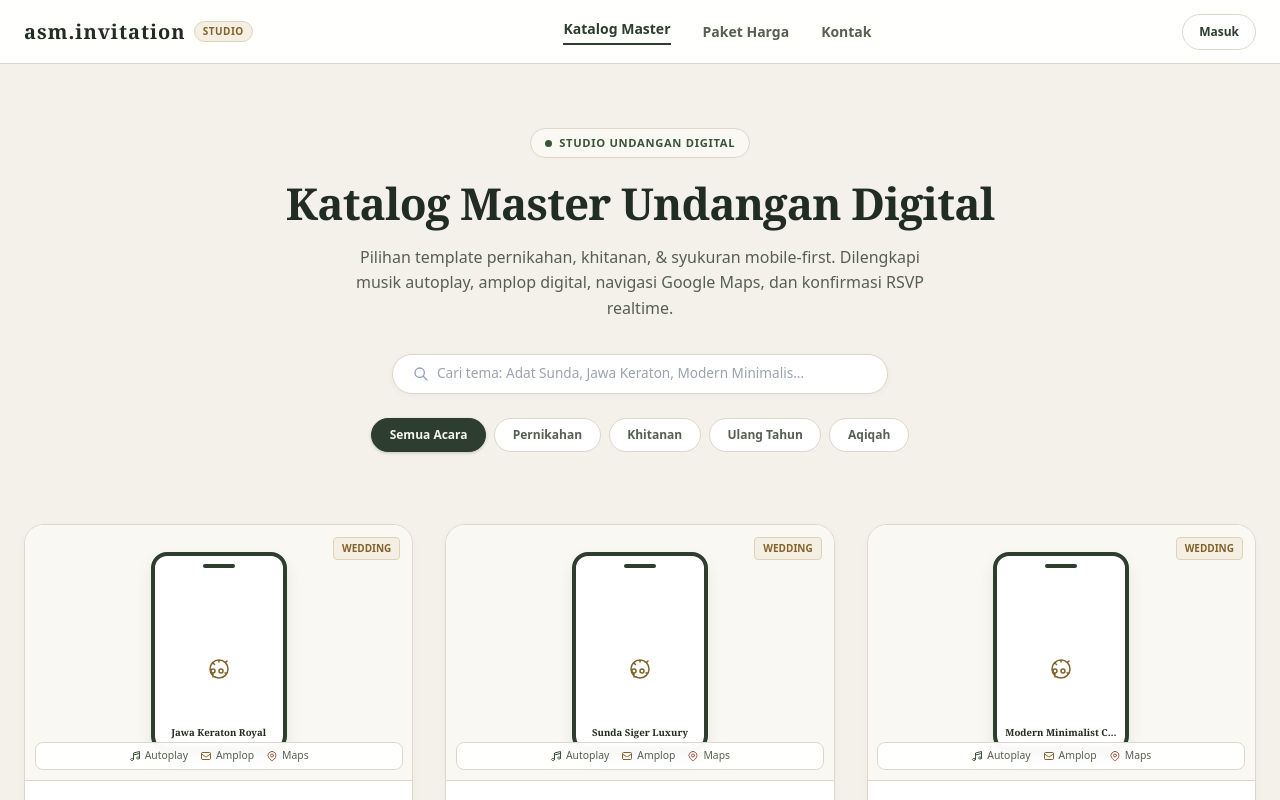
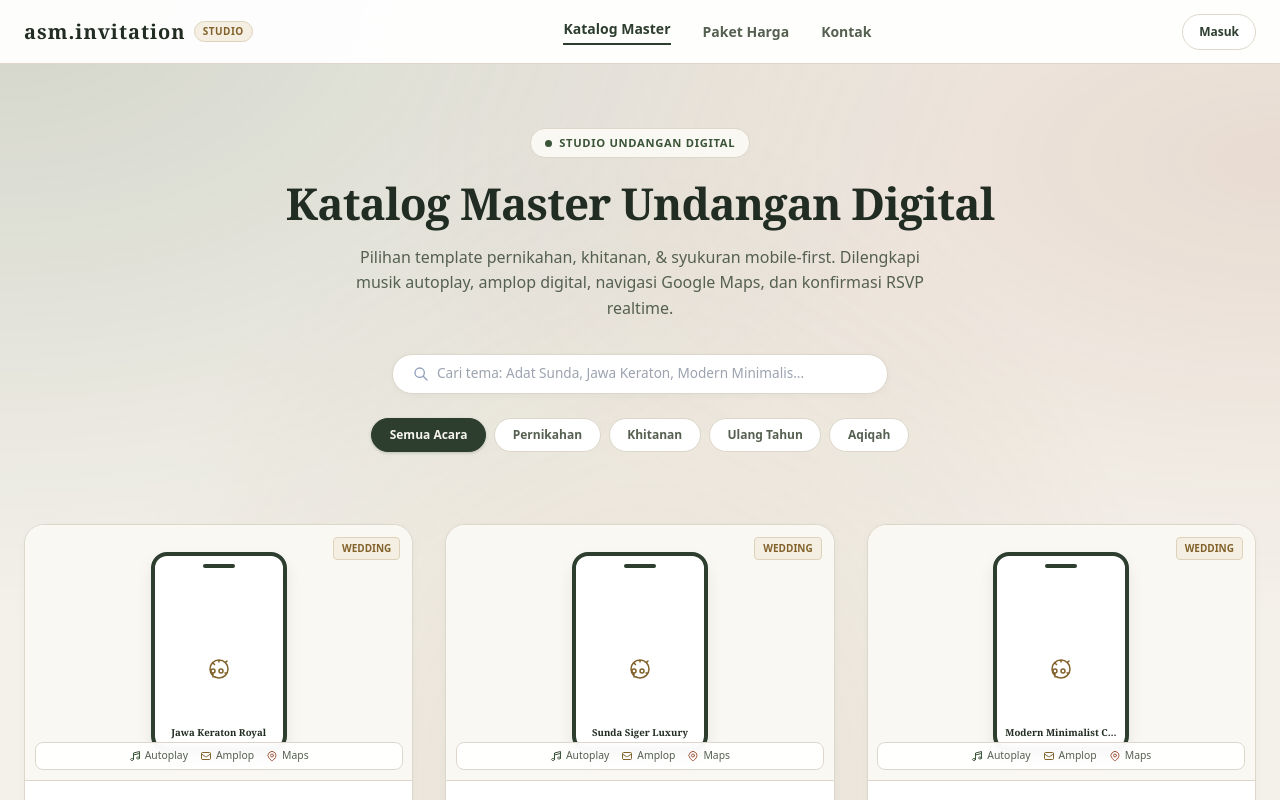
Before and after one commit to alfiandi07/UNDANGAN-DIGITAL, a React (Vite) app in the folder frontend/: page / in a window 1280 px wide. Shown: the top 800 px of the page. Built offline with nearby package versions, Linux system fonts and the light colour scheme; no server answers.

Commit message:
feat: implement Option 1 Ambient Botanical Mesh Glow background across Beranda

```diff
--- a/frontend/src/pages/BerandaKatalog.tsx
+++ b/frontend/src/pages/BerandaKatalog.tsx
@@ -171,9 +171,6 @@ export default function BerandaKatalog() {
 
   return (
     <div className="katalog-page">
-      {/* Full Fixed Floral Wallpaper Background (Full Sampai Bawah) */}
-      <div className="katalog-floral-bg" aria-hidden="true" />
-
       {/* ========================================================
           1. NAVBAR HEADER
       ======================================================== */}
--- a/frontend/src/styles/BerandaKatalog.css
+++ b/frontend/src/styles/BerandaKatalog.css
@@ -4,11 +4,16 @@
    Palet: Warm Oatmeal Linen (#F4F1EA), Earthy Stone (#DCD7CA), Forest Olive (#2D3E2F)
    ========================================================================== */
 
-/* 1. PAGE WRAPPER */
+/* 1. PAGE WRAPPER (Ambient Botanical Glow - Earthy Botanical Theme) */
 .katalog-page {
   position: relative;
   min-height: 100vh;
   background-color: #f4f1ea;
+  background-image:
+    radial-gradient(at 0% 0%, rgba(58, 84, 56, 0.18) 0px, transparent 55%),
+    radial-gradient(at 100% 20%, rgba(162, 88, 62, 0.14) 0px, transparent 50%),
+    radial-gradient(at 50% 100%, rgba(130, 98, 43, 0.12) 0px, transparent 60%);
+  background-attachment: fixed;
   color: #212c22;
   overflow-x: hidden;
   font-family:
@@ -18,11 +23,6 @@
     "Segoe UI",
     Roboto,
     sans-serif;
-}
-
-/* 1.1 FULL FIXED BOTANICAL BACKGROUND (Removed washed out overlay - clean Warm Linen Paper) */
-.katalog-floral-bg {
-  display: none;
 }
 
 /* 2. NAVBAR */
```
